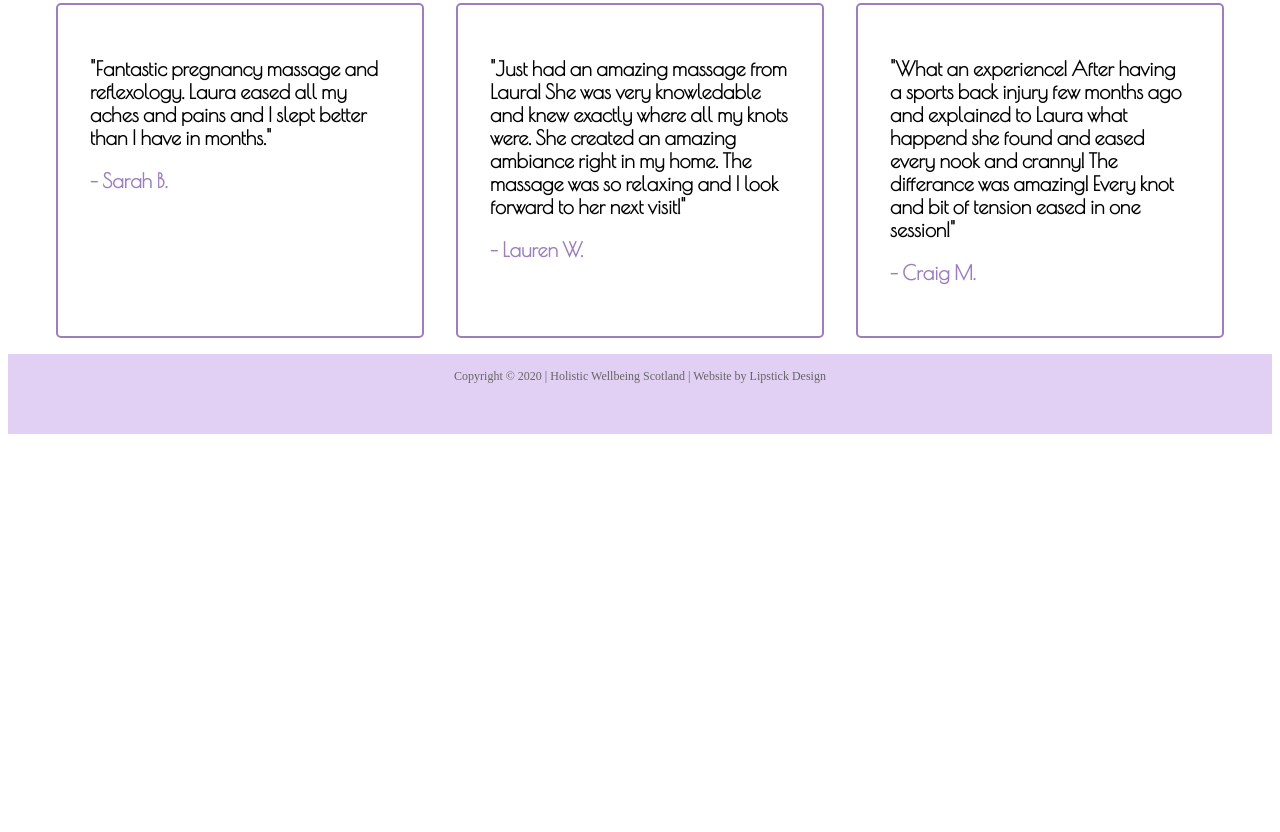
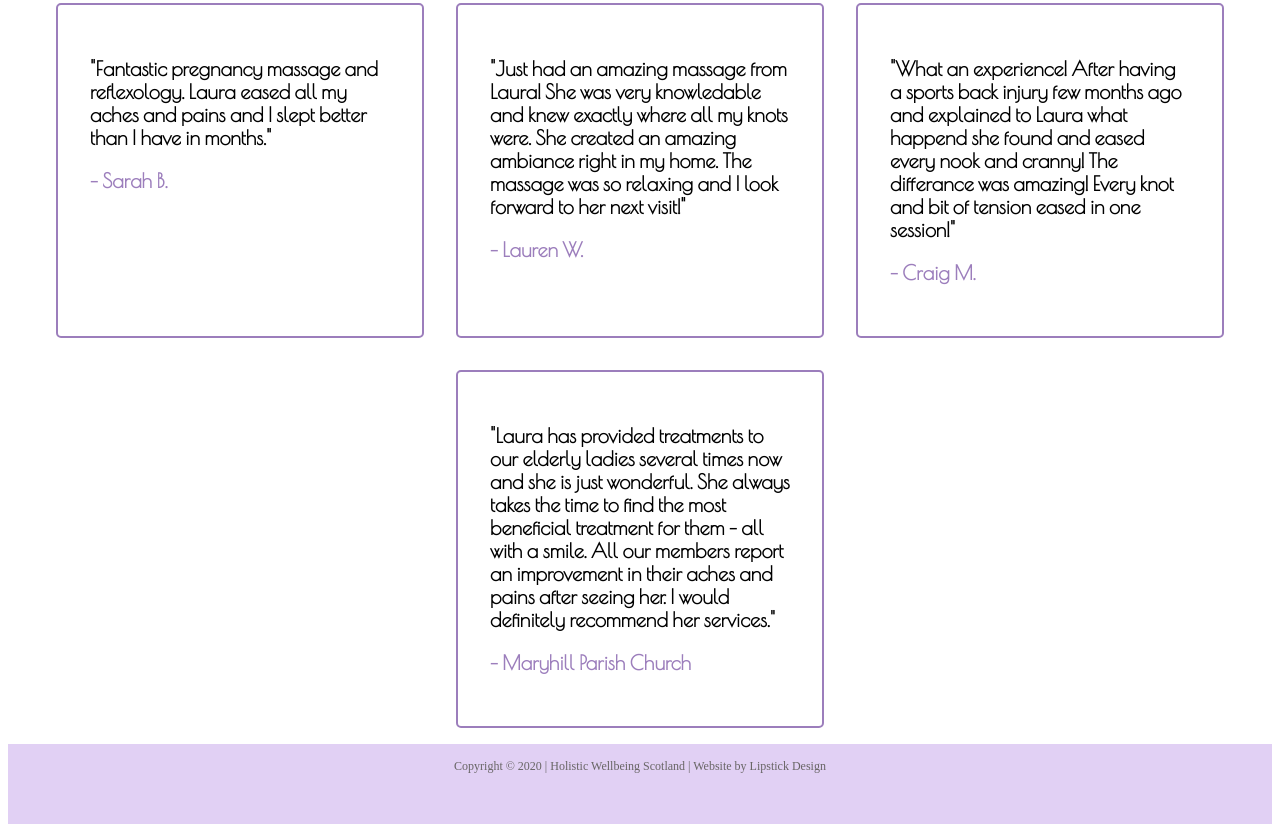
Before and after one commit to emmasmithdev/holistic-wellbeing-scotland, a Gatsby site: page /testimonials in a window 1280 px wide. Shown: the part 1120-1952 px from the top of the page. Before the commit the page ends 1562 px from the top, so only its background shows below. Built offline with nearby package versions, Linux system fonts and the light colour scheme; Gatsby itself is replaced by a stand-in of ours.

Commit message:
Testimonial update

```diff
--- a/src/pages/testimonials.js
+++ b/src/pages/testimonials.js
@@ -30,7 +30,7 @@ export default function Testimonials() {
          </div>
          <div class="flex-item test">
           <p class="testimonial">"Laura provided some much needed care to our members at our annual conference.  She provided a friendly and professional service and we look forward to working with her again in the future."</p>
-          <p class="name">- Royal Blind.</p>
+          <p class="name">- Royal Blind</p>
          </div>
          <div class="flex-item test">
           <p class="testimonial">"Fantastic pregnancy massage and reflexology. Laura eased all my aches and pains and I slept better than I have in months." </p>
@@ -44,6 +44,11 @@ export default function Testimonials() {
           <p class="testimonial">"What an experience! After having a sports back injury few months ago and explained to Laura what happend she found and eased every nook and cranny! The differance was amazing! Every knot and bit of tension eased in one session!" </p>
           <p class="name">- Craig M.</p>
          </div>
+         <div class="flex-item test">
+          <p class="testimonial">"Laura has provided treatments to our elderly ladies several times now and she is just wonderful.  She always takes the time to find the most beneficial treatment for them - all with a smile.
+          All our members report an improvement in their aches and pains after seeing her. I would definitely recommend her services." </p>
+          <p class="name">- Maryhill Parish Church</p>
+         </div>
     </div>
     </Layout>
   )
```
